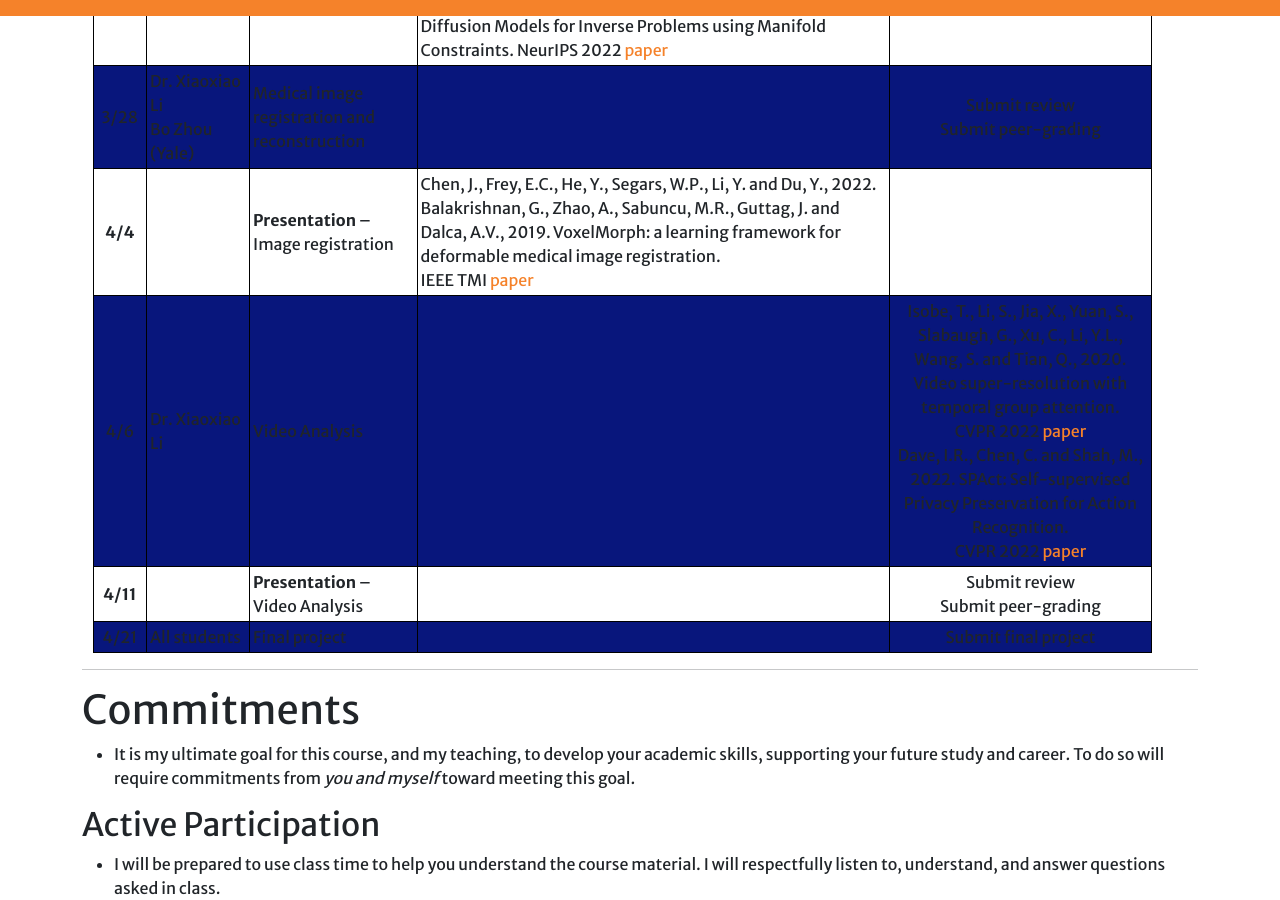
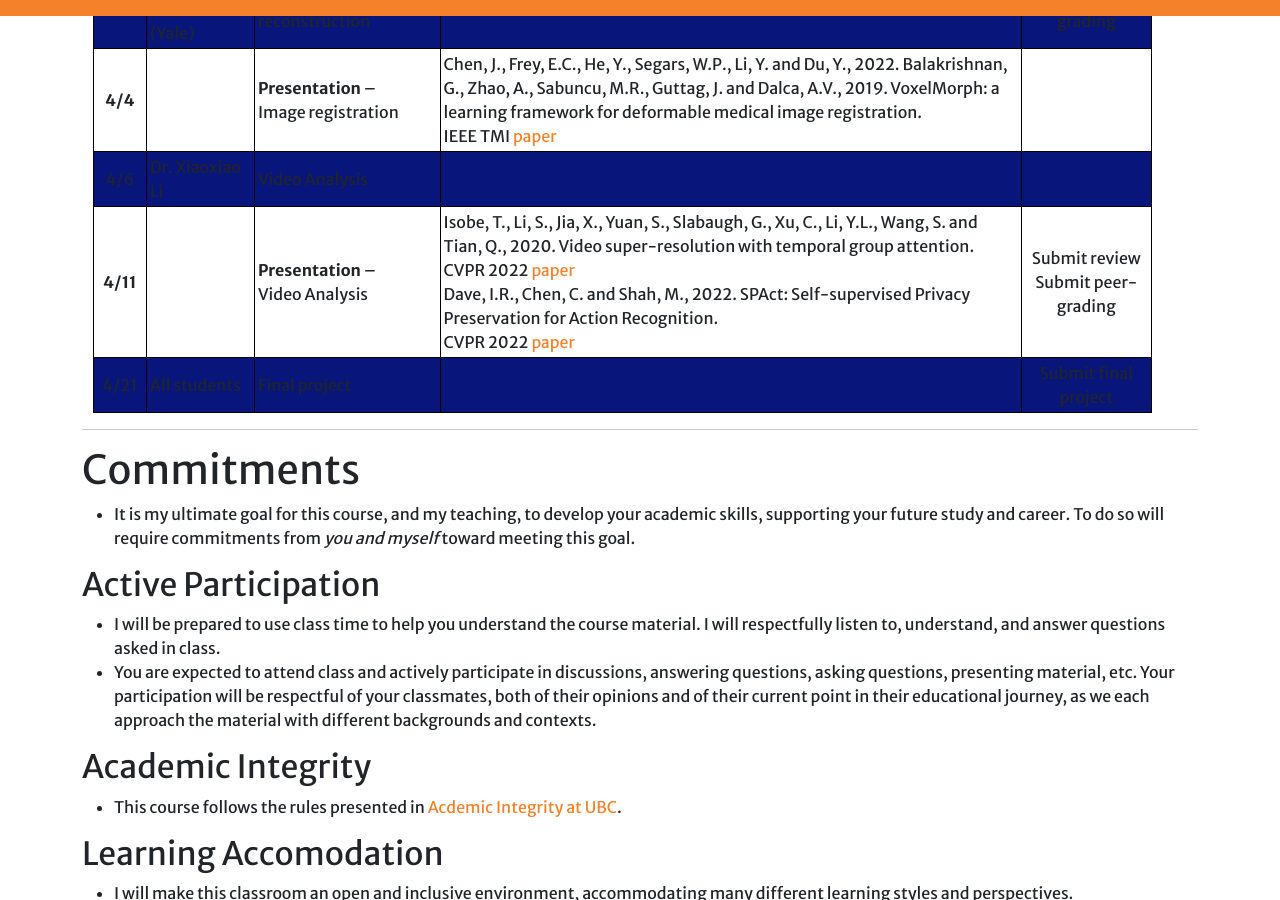
Before and after one commit to xxlya/EECE-570, a Jekyll site: the page built from index.md, in a window 1280 px wide and 900 px high, scrolled down 4441 px. Built offline with Jekyll 4.4.1, drawn with Linux system fonts in a browser that asks for light colours; a script that is not in the unit is left out; our own code applies the rules of GitHub Pages for plain Markdown files.

```diff
--- a/index.md
+++ b/index.md
@@ -127,8 +127,8 @@ Our schedule will be updated during the semesber. Please frequently check the sc
 | **3/23**  |                   | **Presentation** – <br>  Advanced image synthesis                              | Park, T., Efros, A.A., Zhang, R. and Zhu, J.Y., 2020, August. Contrastive learning for unpaired image-to-image translation. <br> ECCV 2020 [paper](https://arxiv.org/pdf/2007.15651.pdf) <br> Chung, H., Sim, B., Ryu, D. and Ye, J.C., 2022. Improving Diffusion Models for Inverse Problems using Manifold Constraints. NeurIPS 2022 [paper](https://openreview.net/pdf?id=nJJjv0JDJju)      | Submit review <br> Submit peer-grading |
 | 3/28  | Dr. Xiaoxiao Li <br> Bo Zhou (Yale) | Medical image registration and reconstruction                                                 |                  | Submit review <br> Submit peer-grading |
 | **4/4**   |                   | **Presentation** – <br>  Image registration                                    |   Chen, J., Frey, E.C., He, Y., Segars, W.P., Li, Y. and Du, Y., 2022. Balakrishnan, G., Zhao, A., Sabuncu, M.R., Guttag, J. and Dalca, A.V., 2019. VoxelMorph: a learning framework for deformable medical image registration. <br> IEEE TMI [paper](https://arxiv.org/pdf/1809.05231.pdf) <br>             |                                   |
-| 4/6   | Dr. Xiaoxiao Li | Video Analysis                                                   |                  |  Isobe, T., Li, S., Jia, X., Yuan, S., Slabaugh, G., Xu, C., Li, Y.L., Wang, S. and Tian, Q., 2020. Video super-resolution with temporal group attention. <br> CVPR 2022 [paper](https://openaccess.thecvf.com/content_CVPR_2020/papers/Isobe_Video_Super-Resolution_With_Temporal_Group_Attention_CVPR_2020_paper.pdf) <br> Dave, I.R., Chen, C. and Shah, M., 2022. SPAct: Self-supervised Privacy Preservation for Action Recognition. <br> CVPR 2022 [paper](https://openaccess.thecvf.com/content/CVPR2022/papers/Dave_SPAct_Self-Supervised_Privacy_Preservation_for_Action_Recognition_CVPR_2022_paper.pdf)                            |
-| **4/11**  |                   | **Presentation** – <br> Video Analysis                                     |                  | Submit review <br> Submit peer-grading |
+| 4/6   | Dr. Xiaoxiao Li | Video Analysis                                                   |                  |                            |
+| **4/11**  |                   | **Presentation** – <br> Video Analysis                                     | Isobe, T., Li, S., Jia, X., Yuan, S., Slabaugh, G., Xu, C., Li, Y.L., Wang, S. and Tian, Q., 2020. Video super-resolution with temporal group attention. <br> CVPR 2022 [paper](https://openaccess.thecvf.com/content_CVPR_2020/papers/Isobe_Video_Super-Resolution_With_Temporal_Group_Attention_CVPR_2020_paper.pdf) <br> Dave, I.R., Chen, C. and Shah, M., 2022. SPAct: Self-supervised Privacy Preservation for Action Recognition. <br> CVPR 2022 [paper](https://openaccess.thecvf.com/content/CVPR2022/papers/Dave_SPAct_Self-Supervised_Privacy_Preservation_for_Action_Recognition_CVPR_2022_paper.pdf)                   | Submit review <br> Submit peer-grading |
 | 4/21  | All students      | Final project                                                        |                  | Submit final project              |
 
 <hr>
```
